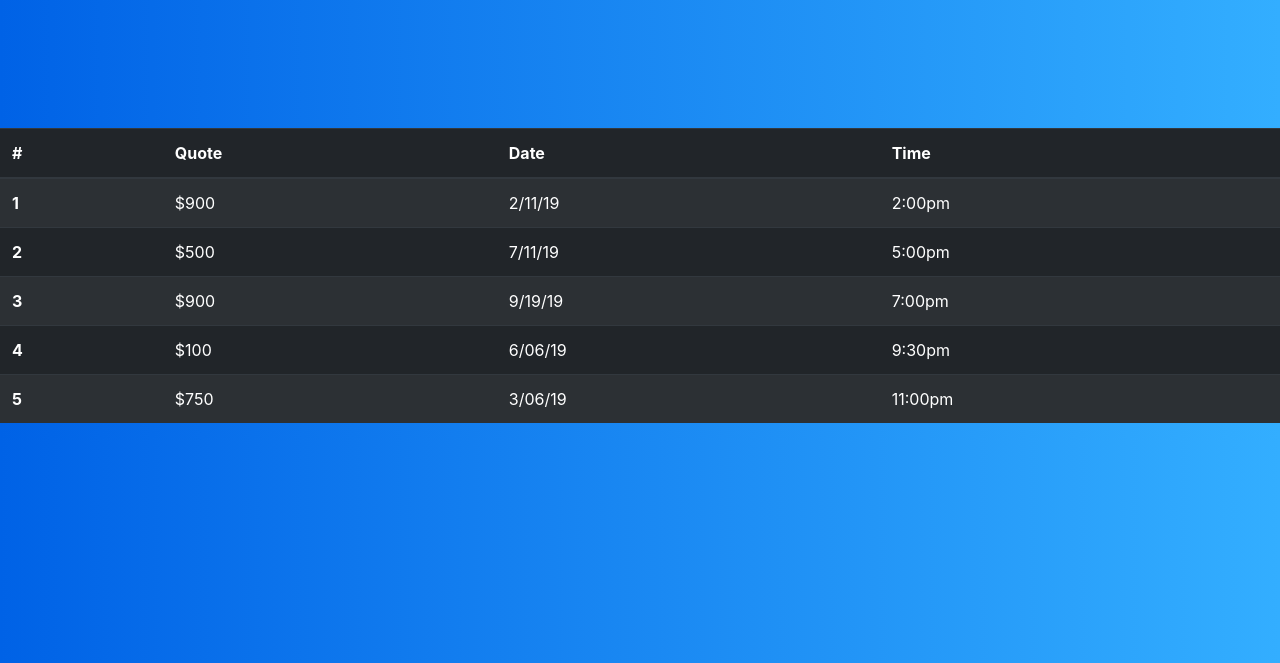
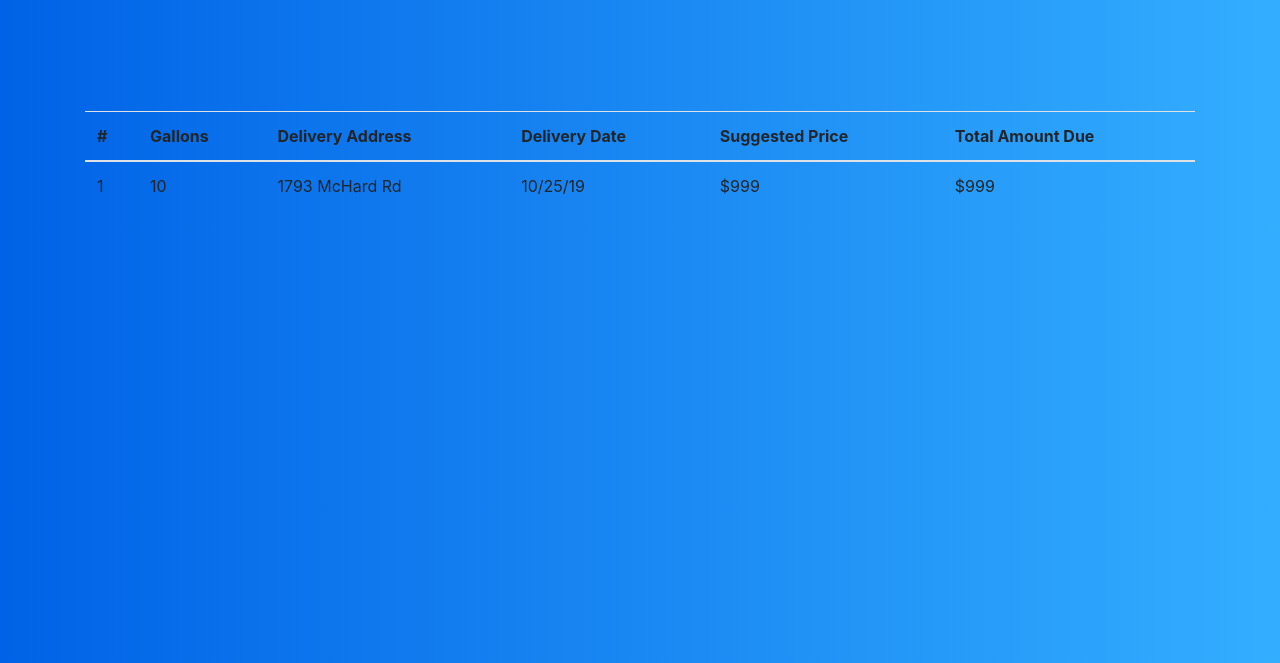
Before and after one commit to Cklewis/FuelPredict.github.io, a Python web app: template Templates/fqHistory.html in a window 1280 px wide. Shown: the part 56-719 px from the top of the page. Run offline with Jinja, Linux system fonts and the light colour scheme; the template is opened without the code that fills it, so the values that code supplies are empty; some libraries are stand-ins or nearby versions.

Commit message:
Table change and testing to Javascript files

```diff
--- a/Templates/fqHistory.html
+++ b/Templates/fqHistory.html
@@ -40,7 +40,7 @@
     integrity="sha384-JZR6Spejh4U02d8jOt6vLEHfe/JQGiRRSQQxSfFWpi1MquVdAyjUar5+76PVCmYl"
     crossorigin="anonymous"></script>
 
-  <table class="table table-striped table-dark">
+ <!--  <table class="table table-striped table-dark">
     <thead>
       <tr>
         <th scope="col">#</th>
@@ -82,6 +82,35 @@
       </tr>
     </tbody>
   </table>
+   -->
+
+   <div class="container">
+    <div class="table-responsive">
+    <table class="table">
+      <thead>
+        <tr>
+          <th>#</th>
+          <th>Gallons</th>
+          <th>Delivery Address</th>
+          <th>Delivery Date</th>
+          <th>Suggested Price</th>
+          <th>Total Amount Due</th>
+        </tr>
+      </thead>
+      <tbody>
+        <tr>
+          <td>1</td>
+          <td>10</td>
+          <td>1793 McHard Rd</td>
+          <td>10/25/19</td>
+          <td>$999</td>
+          <td>$999</td>
+        </tr>
+      </tbody>
+    </table>
+    </div>
+  </div>
+
 
 
 </body>
```
Also changed, not shown: Javascript/java.js (+8 -2 lines), Static/login.css (+2 -5 lines), Templates/fuelQuote.html (+11 -12 lines), Templates/profile.html (+6 -4 lines).
